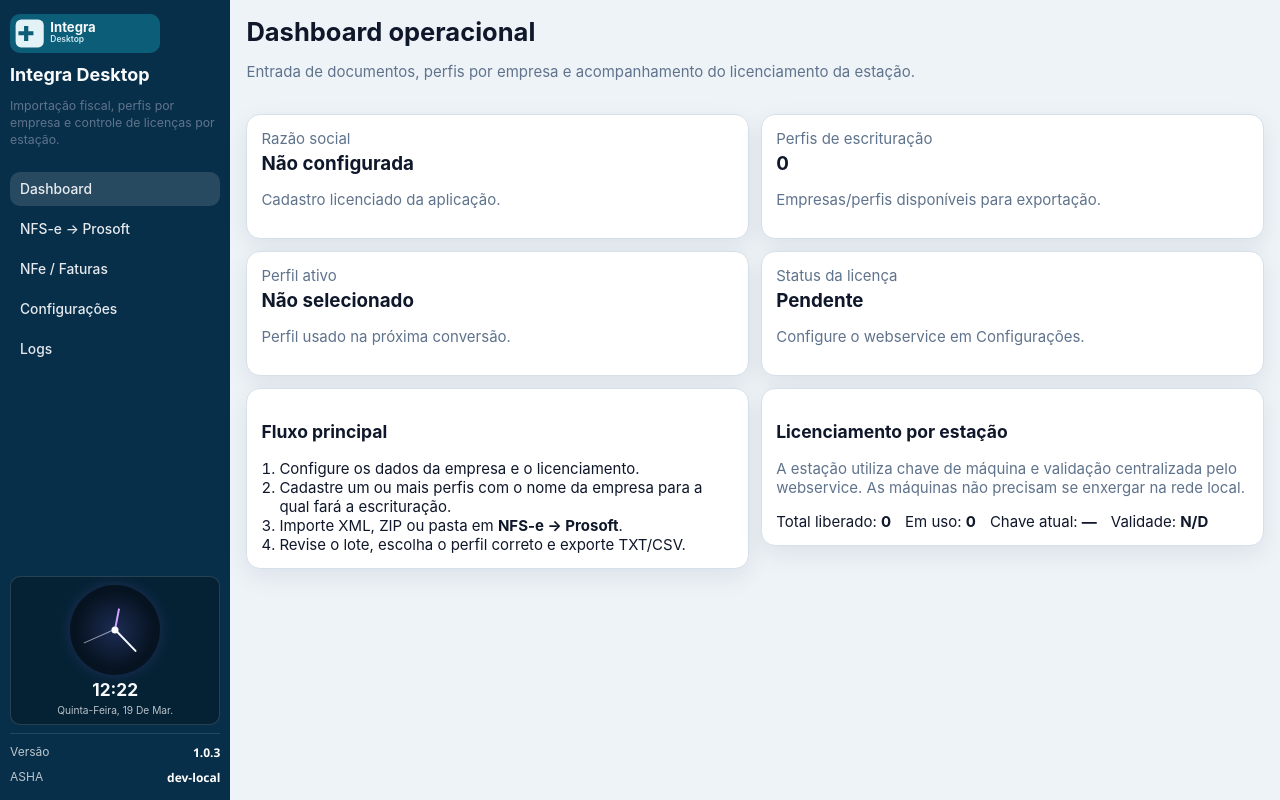
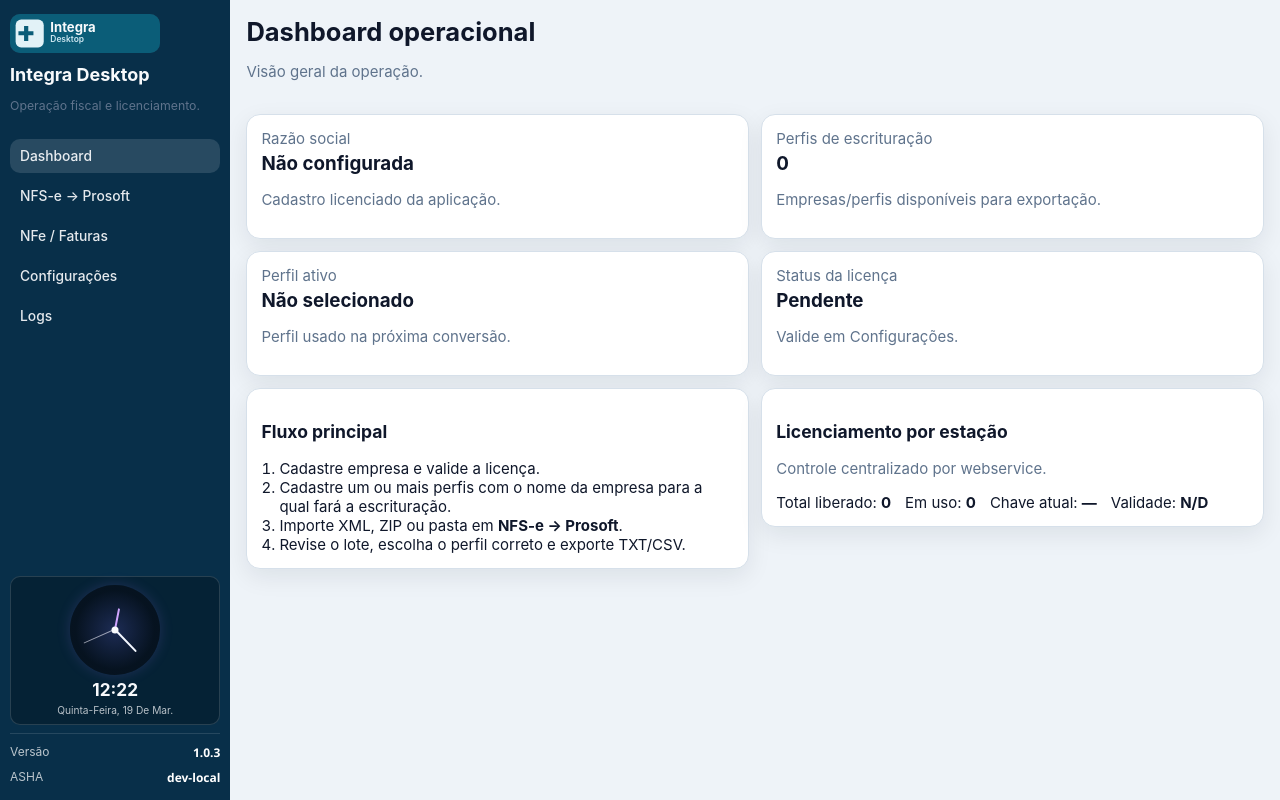
Before and after one commit to wkarts/integra-desktop, a React (Vite) app: page /#/ in a window 1280 px wide. Built offline with nearby package versions, Linux system fonts and the light colour scheme.

Commit message:
refactor: simplificar textos da interface para o usuário final

```diff
--- a/src/modules/dashboard/pages/DashboardPage.tsx
+++ b/src/modules/dashboard/pages/DashboardPage.tsx
@@ -23,20 +23,20 @@ export default function DashboardPage() {
 
   return (
     <div className="stack-lg">
-      <PageHeader title="Dashboard operacional" subtitle="Entrada de documentos, perfis por empresa e acompanhamento do licenciamento da estação." />
+      <PageHeader title="Dashboard operacional" subtitle="Visão geral da operação." />
 
       <div className="kpi-grid kpi-grid-4">
         <div className="card kpi-card"><span>Razão social</span><strong>{license?.company_name || selectedProfile?.user_company_name || 'Não configurada'}</strong><p className="muted">Cadastro licenciado da aplicação.</p></div>
         <div className="card kpi-card"><span>Perfis de escrituração</span><strong>{profileCount}</strong><p className="muted">Empresas/perfis disponíveis para exportação.</p></div>
         <div className="card kpi-card"><span>Perfil ativo</span><strong>{selectedProfile?.profile_company_name || selectedProfile?.profile_name || 'Não selecionado'}</strong><p className="muted">Perfil usado na próxima conversão.</p></div>
-        <div className="card kpi-card"><span>Status da licença</span><strong>{license ? (license.allowed ? 'Liberada' : 'Bloqueada') : 'Pendente'}</strong><p className="muted">{license?.message || 'Configure o webservice em Configurações.'}</p></div>
+        <div className="card kpi-card"><span>Status da licença</span><strong>{license ? (license.allowed ? 'Liberada' : 'Bloqueada') : 'Pendente'}</strong><p className="muted">{license?.message || 'Valide em Configurações.'}</p></div>
       </div>
 
       <div className="grid-two dashboard-grid">
         <div className="card">
           <h3>Fluxo principal</h3>
           <ol className="clean-list">
-            <li>Configure os dados da empresa e o licenciamento.</li>
+            <li>Cadastre empresa e valide a licença.</li>
             <li>Cadastre um ou mais perfis com o nome da empresa para a qual fará a escrituração.</li>
             <li>Importe XML, ZIP ou pasta em <b>NFS-e → Prosoft</b>.</li>
             <li>Revise o lote, escolha o perfil correto e exporte TXT/CSV.</li>
@@ -45,7 +45,7 @@ export default function DashboardPage() {
 
         <div className="card">
           <h3>Licenciamento por estação</h3>
-          <p className="muted">A estação utiliza chave de máquina e validação centralizada pelo webservice. As máquinas não precisam se enxergar na rede local.</p>
+          <p className="muted">Controle centralizado por webservice.</p>
           <div className="inline-summary">
             <span>Total liberado: <b>{license?.seats_total ?? 0}</b></span>
             <span>Em uso: <b>{license?.seats_used ?? 0}</b></span>
--- a/src/modules/settings/pages/SettingsPage.tsx
+++ b/src/modules/settings/pages/SettingsPage.tsx
@@ -120,7 +120,7 @@ export default function SettingsPage() {
     <div className="stack-lg">
       <PageHeader
         title="Configurações"
-        subtitle="Cadastre os dados da empresa, valide licenciamento e gerencie os perfis por empresa escriturada."
+        subtitle="Empresa, licença e perfis."
         actions={(
           <div className="actions-row">
             <button className="btn" onClick={handleCheckLicense} disabled={busy}>Validar licença</button>
@@ -133,7 +133,7 @@ export default function SettingsPage() {
         <div className="section-title-row">
           <div>
             <h3>Licenciamento da empresa</h3>
-            <p className="muted">Replica o conceito do Delphi: empresa licenciada, chave da estação e totalização centralizada pelo webservice.</p>
+            <p className="muted">Dados da empresa e status da licença.</p>
           </div>
           <div className="meta-badges">
             <span className="badge">Versão {meta.version}</span>
@@ -211,7 +211,7 @@ export default function SettingsPage() {
 
       <div className="card compact-card">
         <h3>Perfis cadastrados</h3>
-        <p className="muted">A empresa principal é quem usa o aplicativo. Cada perfil representa a empresa para a qual será feita a escrituração.</p>
+        <p className="muted">Cada perfil representa uma empresa de escrituração.</p>
         <div className="profile-toolbar-actions">
           <select value={profile.profile_id} onChange={(e) => void selectProfile(e.target.value)}>
             {bundle.profiles.map((item) => (
--- a/src/shared/components/NavShell.tsx
+++ b/src/shared/components/NavShell.tsx
@@ -55,7 +55,7 @@ export function NavShell({ children }: PropsWithChildren) {
           <img src={brandLogo} alt="Integra Web" className="sidebar-logo" />
           <div>
             <h1>Integra Desktop</h1>
-            <p className="muted sidebar-subtitle">Importação fiscal, perfis por empresa e controle de licenças por estação.</p>
+            <p className="muted sidebar-subtitle">Operação fiscal e licenciamento.</p>
           </div>
         </div>
 
```
